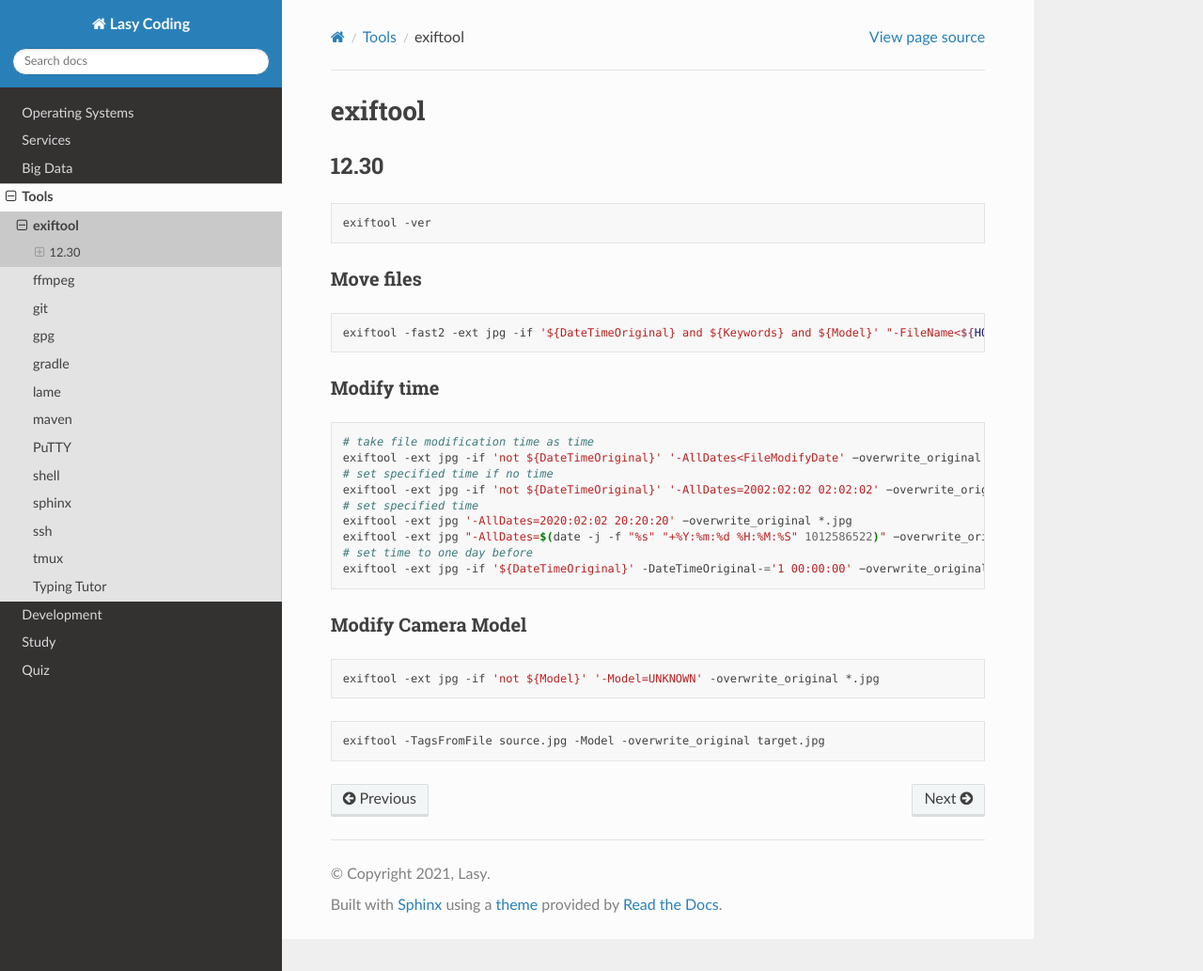
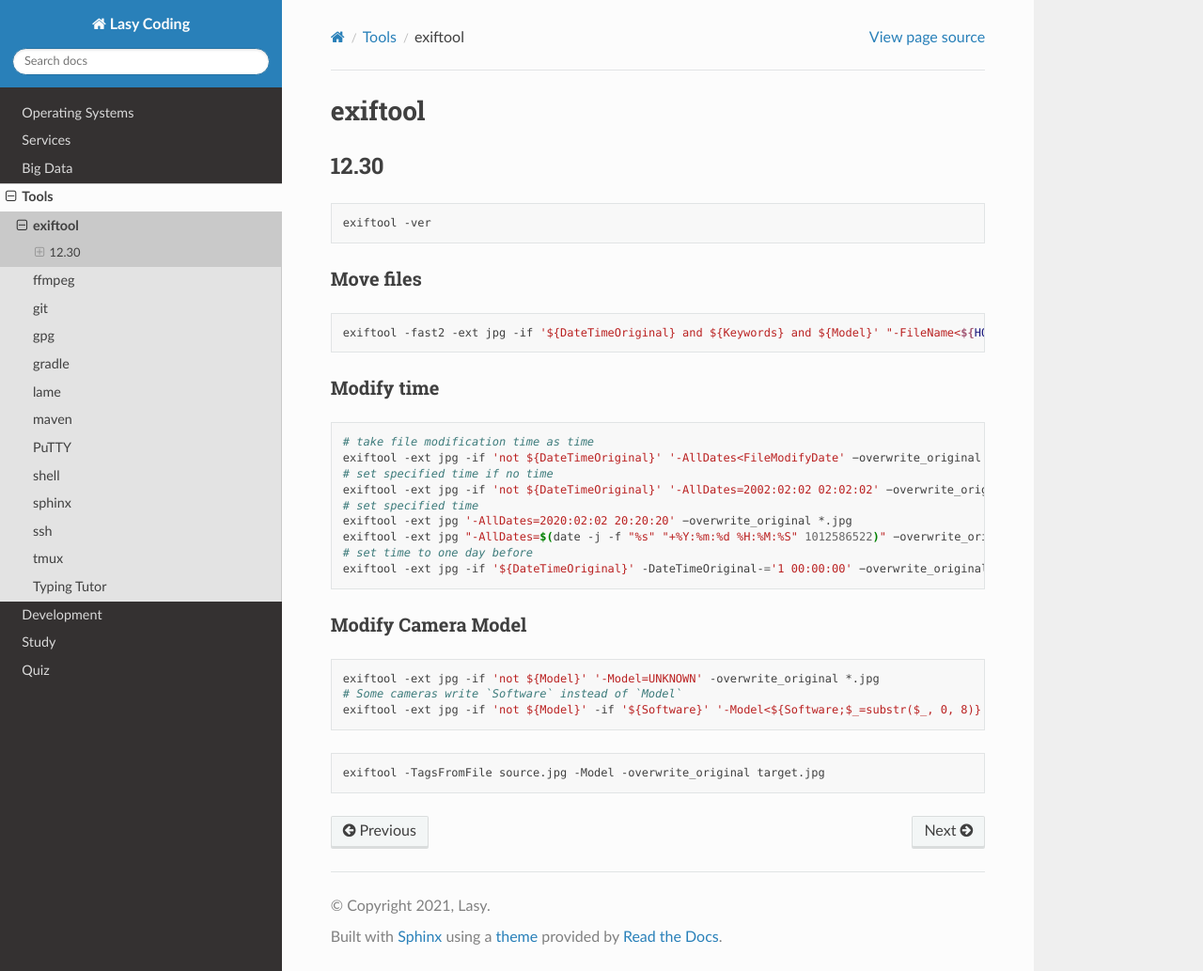
Before and after one commit to lasyard/coding, a Sphinx documentation site: the page built from docs/tools/exiftool.md, in a window 1280 px wide and 1033 px high. Shown: the whole window at 94% size. Built offline with Sphinx 7.4.7 and the Read the Docs theme 2.0.0, drawn with Linux system fonts in a browser that asks for light colours.

Commit message:
Update docs/devel/tpc, docs/tools/exiftool; Update shell/profile.

````diff
--- a/docs/tools/exiftool.md
+++ b/docs/tools/exiftool.md
@@ -30,6 +30,8 @@ exiftool -ext jpg -if '${DateTimeOriginal}' -DateTimeOriginal-='1 00:00:00' −o
 
 ```sh
 exiftool -ext jpg -if 'not ${Model}' '-Model=UNKNOWN' -overwrite_original *.jpg
+# Some cameras write `Software` instead of `Model`
+exiftool -ext jpg -if 'not ${Model}' -if '${Software}' '-Model<${Software;$_=substr($_, 0, 8)}' -overwrite_original *.jpg
 ```
 
 ```sh
````
Also changed, not shown: docs/devel/tpc.md (+1 -1 lines), 1 other file.
